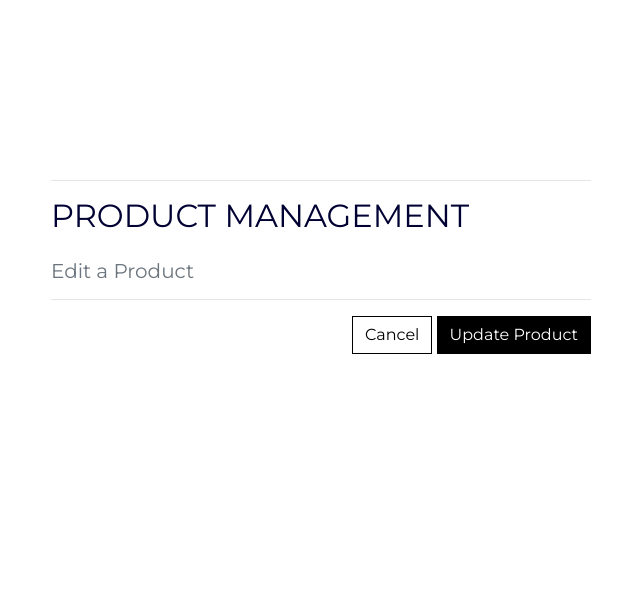
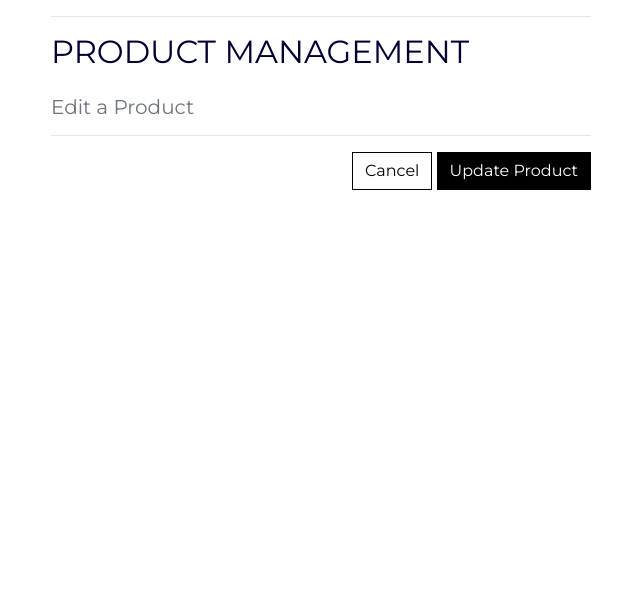
Before and after one commit to LaiMo2020/V_Getable, a Django app: template products/templates/products/edit_product.html in a window 1280 px wide. Shown: the part 80-682 px from the top of the page, without its empty margins (34-674 px from the left). Run offline with Django 3.2, Linux system fonts and the light colour scheme; the template is opened without the code that fills it, so the values that code supplies are empty; parts of the project's set-up code (start-up, migrations or seed data) failed here and were passed over; some libraries are stand-ins or nearby versions; some web fonts are replaced.

Commit message:
dealeting header, adding margin for edit-product.html

```diff
--- a/products/templates/products/edit_product.html
+++ b/products/templates/products/edit_product.html
@@ -1,15 +1,9 @@
 {% extends "base.html" %}
 {% load static %}
 
-{% block page_header %}
-    <div class="container header-container">
-        <div class="row">
-            <div class="col"></div>
-        </div>
-    </div>
-{% endblock %}
+{
 {% block content %}
-    <div class="overlay"></div>
+
     <div class="container">
         <div class="row">
             <div class="col-12 col-md-6">
@@ -25,7 +19,7 @@
                 <form method="POST" action="{% url 'edit_product' product.id %}" class="form mb-2" enctype="multipart/form-data">
                     {% csrf_token %}
                     {{ form | crispy }}
-                    <div class="text-right">
+                    <div class="text-right footer-margin">
                         <a class="btn btn-outline-black rounded-0" href="{% url 'products' %}">Cancel</a>
                         <button class="btn btn-black rounded-0" type="submit">Update Product</button>
                     </div>
```
Also changed, not shown: products/templates/products/add_product.html (+1 -7 lines).
